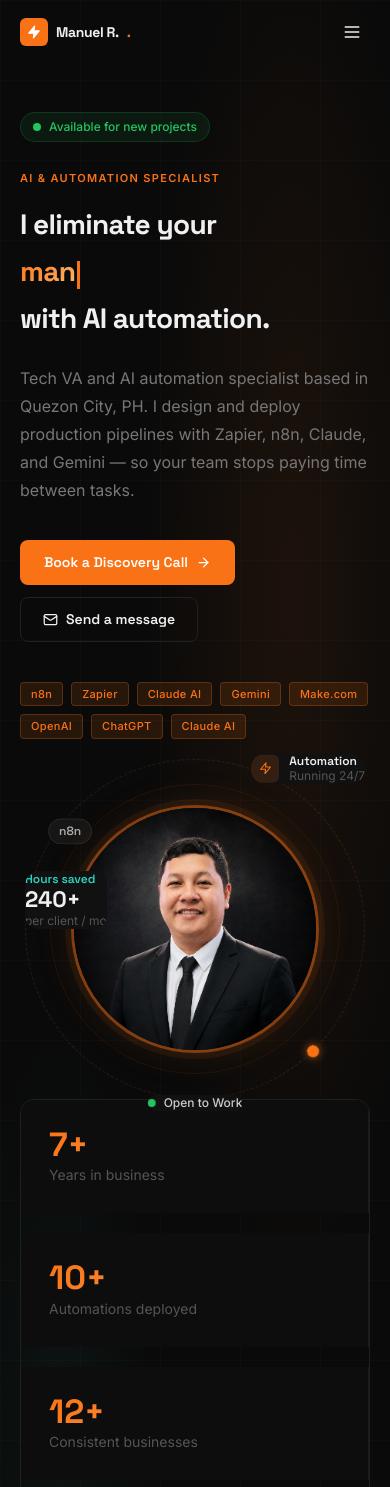
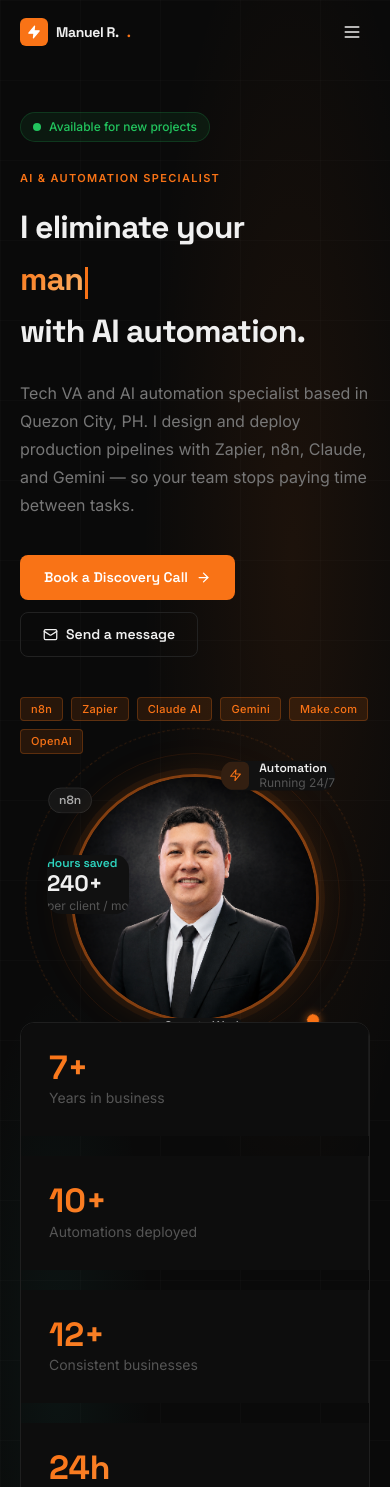
Before and after one commit to mbrbookkeeping3000-design/manuel-TechVA, a React (Vite) app: page / in a window 390 px wide. Shown: the top 1487 px of the page. Built offline with nearby package versions, Linux system fonts and the light colour scheme.

Commit message:
Refactor Hero component layout and styles
Updated the layout and styling of the Hero component, adjusting grid columns and font sizes for better responsiveness. Removed duplicate tool entry and modified class names for improved structure.

```diff
--- a/src/components/Hero.tsx
+++ b/src/components/Hero.tsx
@@ -8,7 +8,7 @@ const stats = [
   { value: '24h', label: 'Response & turnaround' },
 ];
 
-const tools = ['n8n', 'Zapier', 'Claude AI', 'Gemini', 'Make.com', 'OpenAI', 'ChatGPT', 'Claude AI'];
+const tools = ['n8n', 'Zapier', 'Claude AI', 'Gemini', 'Make.com', 'OpenAI'];
 
 const TYPING_PHRASES = ['boring workflows', 'manual data entry', 'repetitive tasks', 'slow handoffs'];
 
@@ -81,15 +81,9 @@ export default function Hero() {
       />
 
       <div className="max-w-6xl mx-auto w-full relative z-10">
-        {/*
-          FIX: right column now sizes to its content (auto) instead of a forced 1fr,
-          so it can never be squeezed into the same width as the text column.
-          Left column gets minmax(0,1fr) so it wraps safely instead of overflowing.
-        */}
-        <div className="grid lg:grid-cols-[minmax(0,1fr)_auto] gap-12 lg:gap-20 items-center">
+        <div className="grid lg:grid-cols-2 gap-14 lg:gap-20 items-center">
           {/* LEFT */}
           <div
-            className="relative z-20 max-w-[480px]"
             style={{
               opacity: loaded ? 1 : 0,
               transform: loaded ? 'translateY(0)' : 'translateY(28px)',
@@ -112,7 +106,7 @@ export default function Hero() {
             <h1
               className="font-display font-bold leading-tight mb-3"
               style={{
-                fontSize: 'clamp(1.75rem, 3.4vw, 3.1rem)',
+                fontSize: 'clamp(2rem, 4.8vw, 3.5rem)',
                 color: '#f0f0f0',
                 letterSpacing: '-0.025em',
               }}
@@ -122,7 +116,7 @@ export default function Hero() {
             <h1
               className="font-display font-bold leading-tight mb-3"
               style={{
-                fontSize: 'clamp(1.75rem, 3.4vw, 3.1rem)',
+                fontSize: 'clamp(2rem, 4.8vw, 3.5rem)',
                 letterSpacing: '-0.025em',
                 minHeight: '1.2em',
               }}
@@ -133,7 +127,7 @@ export default function Hero() {
             <h1
               className="font-display font-bold leading-tight mb-7"
               style={{
-                fontSize: 'clamp(1.75rem, 3.4vw, 3.1rem)',
+                fontSize: 'clamp(2rem, 4.8vw, 3.5rem)',
                 color: '#f0f0f0',
                 letterSpacing: '-0.025em',
               }}
@@ -142,7 +136,7 @@ export default function Hero() {
             </h1>
 
             <p
-              className="text-base leading-relaxed mb-9 max-w-[440px]"
+              className="text-base leading-relaxed mb-9 max-w-[480px]"
               style={{ color: '#777', lineHeight: '1.75' }}
             >
               Tech VA and AI automation specialist based in Quezon City, PH.
@@ -168,15 +162,14 @@ export default function Hero() {
 
           {/* RIGHT — profile */}
           <div
-            className="relative z-10 flex flex-col items-center shrink-0 mx-auto"
+            className="flex flex-col items-center lg:items-end gap-8"
             style={{
-              width: 340,
               opacity: loaded ? 1 : 0,
               transform: loaded ? 'translateY(0)' : 'translateY(20px)',
               transition: 'opacity 0.85s ease 0.2s, transform 0.85s ease 0.2s',
             }}
           >
-            <div className="relative flex items-center justify-center" style={{ width: 340, height: 340 }}>
+            <div className="relative flex items-center justify-center">
               {/* outer orbit ring */}
               <div
                 className="absolute rounded-full"
@@ -259,9 +252,9 @@ export default function Hero() {
                 <span className="text-xs font-medium" style={{ color: '#ccc' }}>Open to Work</span>
               </div>
 
-              {/* floating tool card — top right (pulled inward so it can't cross into the text column) */}
+              {/* floating tool card — top right */}
               <div
-                className="absolute top-0 right-0 card p-3 flex items-center gap-2.5"
+                className="absolute -top-2 -right-4 card p-3 flex items-center gap-2.5"
                 style={{
                   background: '#111',
                   animation: 'floatY 4s ease-in-out infinite',
@@ -276,9 +269,9 @@ export default function Hero() {
                 </div>
               </div>
 
-              {/* floating saved hours card — left (kept inside the 340px box, not escaping it) */}
+              {/* floating saved hours card — left */}
               <div
-                className="absolute left-0 top-1/3 card p-3"
+                className="absolute -left-6 top-1/3 card p-3"
                 style={{
                   background: '#111',
                   animation: 'floatY 5s ease-in-out infinite 1.2s',
```
